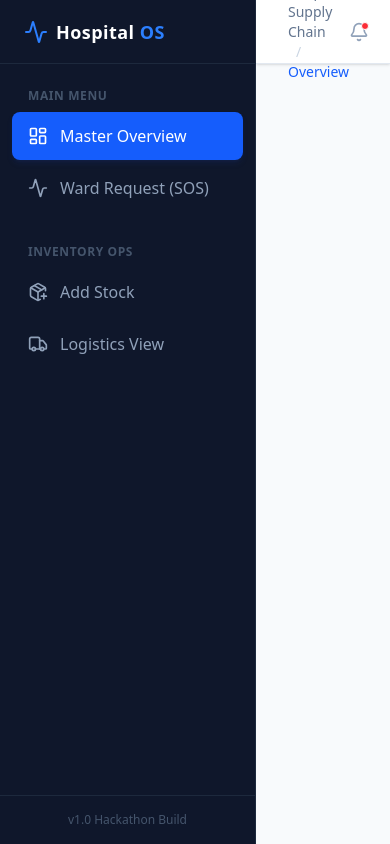
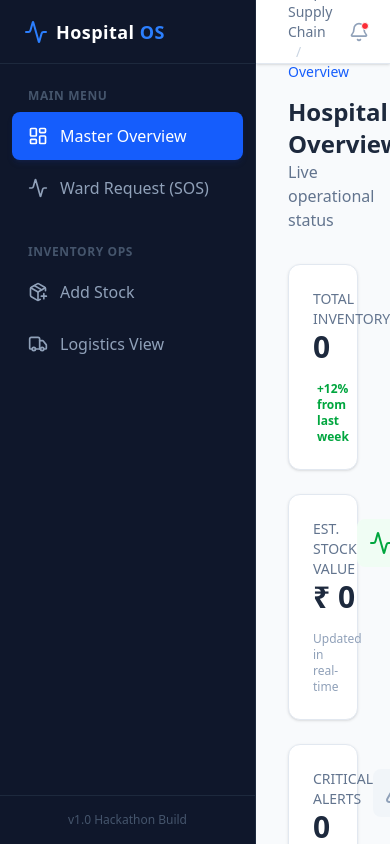
Before and after one commit to sushimachine/Smart-SOS-Hospital-System, a React (Vite) app: page /admin in a window 390 px wide. Built offline with nearby package versions, Linux system fonts and the light colour scheme; no server answers; the database is empty.

Commit message:
MasterDashboard

```diff
--- a/src/Pages/MasterDashboard.jsx
+++ b/src/Pages/MasterDashboard.jsx
@@ -1,11 +1,146 @@
-import React from 'react'
+import { useEffect, useState } from 'react';
+import { supabase } from '../supabaseClient';
+import { Activity, AlertTriangle, Package, TrendingUp } from 'lucide-react';
 
 function MasterDashboard() {
+  const [stats, setStats] = useState({
+    totalStock: 0,
+    lowStockCount: 0,
+    totalValue: 0,
+  });
+  const [recentActivity, setRecentActivity] = useState([]);
+  const [loading, setLoading] = useState(true);
+
+  useEffect(() => {
+    fetchDashboardData();
+  }, []);
+
+  const fetchDashboardData = async () => {
+    try {
+      const { data: inventory } = await supabase.from('inventory').select('*');
+
+      const totalStock = inventory?.reduce((acc, item) => acc + item.quantity, 0) || 0;
+      const lowStockCount = inventory?.filter(item => item.quantity < 10).length || 0;
+      const totalValue = totalStock * 125; // Fake "Value" calculation (₹125 per unit avg)
+
+      setStats({ totalStock, lowStockCount, totalValue });
+
+      const { data: transactions } = await supabase
+        .from('transactions')
+        .select(`
+          *,
+          from:locations!from_location_id(name),
+          to:locations!to_location_id(name)
+        `)
+        .order('created_at', { ascending: false })
+        .limit(5);
+
+      setRecentActivity(transactions || []);
+    } catch (error) {
+      console.error('Error loading dashboard:', error);
+    } finally {
+      setLoading(false);
+    }
+  };
+
+  if (loading) return <div className="p-8">Loading Hospital Data...</div>;
+
   return (
-    <div>
+    <div className="space-y-8">
+      <div>
+        <h1 className="text-2xl font-bold text-slate-800">Hospital Overview</h1>
+        <p className="text-slate-500">Live operational status</p>
+      </div>
 
+      <div className="grid grid-cols-1 md:grid-cols-3 gap-6">
+        <div className="bg-white p-6 rounded-xl border border-slate-200 shadow-sm">
+          <div className="flex justify-between items-start mb-4">
+            <div>
+              <p className="text-slate-500 text-sm font-medium uppercase">Total Inventory</p>
+              <h3 className="text-3xl font-bold text-slate-800">{stats.totalStock.toLocaleString()}</h3>
+            </div>
+            <div className="p-3 bg-blue-50 text-blue-600 rounded-lg">
+              <Package size={24} />
+            </div>
+          </div>
+          <p className="text-xs text-green-600 font-bold flex items-center gap-1">
+            <TrendingUp size={12} /> +12% from last week
+          </p>
+        </div>
+
+        <div className="bg-white p-6 rounded-xl border border-slate-200 shadow-sm">
+          <div className="flex justify-between items-start mb-4">
+            <div>
+              <p className="text-slate-500 text-sm font-medium uppercase">Est. Stock Value</p>
+              <h3 className="text-3xl font-bold text-slate-800">₹ {stats.totalValue.toLocaleString()}</h3>
+            </div>
+            <div className="p-3 bg-green-50 text-green-600 rounded-lg">
+              <Activity size={24} />
+            </div>
+          </div>
+          <p className="text-xs text-slate-400">Updated in real-time</p>
+        </div>
+
+        <div className="bg-white p-6 rounded-xl border border-slate-200 shadow-sm">
+          <div className="flex justify-between items-start mb-4">
+            <div>
+              <p className="text-slate-500 text-sm font-medium uppercase">Critical Alerts</p>
+              <h3 className={`text-3xl font-bold ${stats.lowStockCount > 0 ? 'text-red-600' : 'text-slate-800'}`}>
+                {stats.lowStockCount}
+              </h3>
+            </div>
+            <div className={`p-3 rounded-lg ${stats.lowStockCount > 0 ? 'bg-red-50 text-red-600 animate-pulse' : 'bg-slate-100 text-slate-400'}`}>
+              <AlertTriangle size={24} />
+            </div>
+          </div>
+          <p className="text-xs text-red-600 font-bold">
+            Items below minimum threshold
+          </p>
+        </div>
+      </div>
+
+      <div className="bg-white rounded-xl shadow-sm border border-slate-200 overflow-hidden">
+        <div className="p-6 border-b border-slate-100">
+          <h3 className="font-bold text-lg text-slate-800">Recent Supply Chain Activity</h3>
+        </div>
+        <table className="w-full text-left text-sm">
+          <thead className="bg-slate-50 text-slate-500 uppercase font-medium">
+            <tr>
+              <th className="px-6 py-4">Drug</th>
+              <th className="px-6 py-4">Movement</th>
+              <th className="px-6 py-4">Status</th>
+              <th className="px-6 py-4">Time</th>
+            </tr>
+          </thead>
+          <tbody className="divide-y divide-slate-100">
+            {recentActivity.map((tx) => (
+              <tr key={tx.id} className="hover:bg-slate-50">
+                <td className="px-6 py-4 font-medium text-slate-900">{tx.drug_name}</td>
+                <td className="px-6 py-4 text-slate-600">
+                  {tx.from?.name} <span className="text-slate-300 mx-2">→</span> {tx.to?.name}
+                </td>
+                <td className="px-6 py-4">
+                  {tx.status === 'pending' ? (
+                    <span className="inline-flex items-center gap-1.5 px-2.5 py-1 rounded-full text-xs font-bold bg-amber-100 text-amber-700">
+                      <span className="w-1.5 h-1.5 rounded-full bg-amber-500 animate-pulse"></span>
+                      IN TRANSIT
+                    </span>
+                  ) : (
+                    <span className="inline-flex items-center gap-1.5 px-2.5 py-1 rounded-full text-xs font-bold bg-green-100 text-green-700">
+                      DELIVERED
+                    </span>
+                  )}
+                </td>
+                <td className="px-6 py-4 text-slate-400">
+                  {new Date(tx.created_at).toLocaleTimeString([], { hour: '2-digit', minute: '2-digit' })}
+                </td>
+              </tr>
+            ))}
+          </tbody>
+        </table>
+      </div>
     </div>
-  )
+  );
 }
 
 export default MasterDashboard
```
